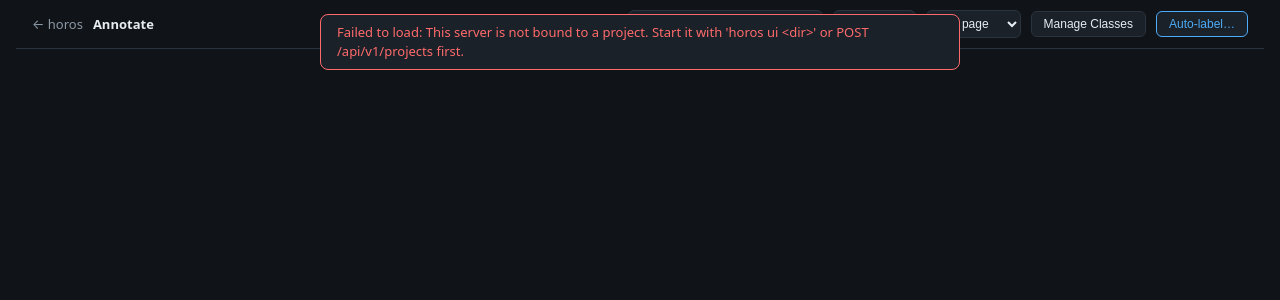
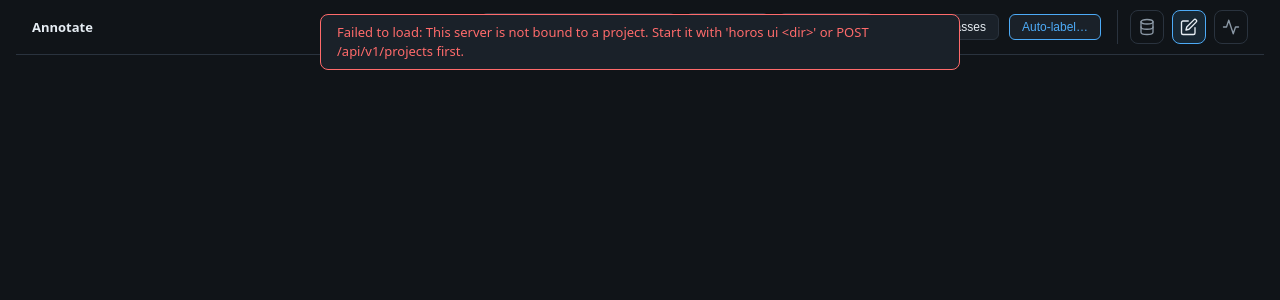
Before and after one commit to SJ-Chuang/horos, a Flask app: page /annotate in a window 1280 px wide. Shown: the top 300 px of the page. Run offline with Flask 3, Linux system fonts and the light colour scheme.

Commit message:
[Fix] Add icon nav to annotate page, drop back link
[Description]
1. 標註頁 grid 視圖的 topbar 移除左側「← horos」返回連結，改在
   右側控制列尾端加上與 Dataset / Training 頁一致的 icon 導覽
   （tooltip + 當前頁高亮），以邊線與功能按鈕區隔
2. editor 視圖的「← Back to Grid」保留——那是頁內導覽，不是站內
   返回連結

[Verification]
1. horos ui <project>，開 http://localhost:5000/annotate
2. 左上不再有「← horos」，右上三個 icon 滑過顯示 tooltip，
   Annotator icon 高亮，點擊可跳轉到 Dataset / Training

```diff
--- a/horos/ui/templates/annotate.html
+++ b/horos/ui/templates/annotate.html
@@ -49,6 +49,23 @@
        letter-spacing: .08em; }
   .topbar { display: flex; align-items: center; gap: 10px; padding: 10px 16px;
             border-bottom: 1px solid var(--line); flex-wrap: wrap; }
+  .page-nav { display: flex; gap: 8px; margin-left: 6px; padding-left: 12px;
+              border-left: 1px solid var(--line); }
+  .page-nav a { position: relative; display: flex; align-items: center;
+                justify-content: center; width: 34px; height: 34px;
+                border: 1px solid var(--line); border-radius: 8px;
+                color: var(--dim); }
+  .page-nav a:hover { border-color: var(--accent); color: var(--accent); }
+  .page-nav a[aria-current] { color: var(--text); border-color: var(--accent);
+                              background: rgba(77, 171, 247, .12); }
+  .page-nav a::after { content: attr(data-tip); position: absolute;
+                       top: calc(100% + 8px); right: 0; z-index: 30;
+                       background: var(--panel); border: 1px solid var(--line);
+                       border-radius: 6px; padding: 3px 10px; font-size: 12px;
+                       color: var(--text); white-space: nowrap; opacity: 0;
+                       pointer-events: none; transition: opacity .12s; }
+  .page-nav a:hover::after { opacity: 1; }
+  .page-nav svg { width: 18px; height: 18px; }
 
   /* ---- grid view ---- */
   #grid-view { padding: 0 16px 16px; }
@@ -141,7 +158,6 @@
 <!-- ============================== grid view ============================== -->
 <div id="grid-view">
   <div class="topbar">
-    <a href="/">← horos</a>
     <span style="font-weight:600">Annotate</span>
     <span id="progress-line"></span>
     <span style="margin-left:auto"></span>
@@ -165,6 +181,23 @@
     </select>
     <button class="btn" id="btn-classes">Manage Classes</button>
     <button class="btn primary" id="btn-autolabel">Auto-label…</button>
+    <nav class="page-nav">
+      <a href="/" data-tip="Dataset">
+        <svg viewBox="0 0 24 24" fill="none" stroke="currentColor" stroke-width="1.8"
+             stroke-linecap="round" stroke-linejoin="round">
+          <ellipse cx="12" cy="5" rx="8" ry="3"/>
+          <path d="M4 5v14c0 1.66 3.58 3 8 3s8-1.34 8-3V5"/>
+          <path d="M4 12c0 1.66 3.58 3 8 3s8-1.34 8-3"/></svg></a>
+      <a href="/annotate" data-tip="Annotator" aria-current="page">
+        <svg viewBox="0 0 24 24" fill="none" stroke="currentColor" stroke-width="1.8"
+             stroke-linecap="round" stroke-linejoin="round">
+          <path d="M11 4H4a2 2 0 0 0-2 2v14a2 2 0 0 0 2 2h14a2 2 0 0 0 2-2v-7"/>
+          <path d="M18.5 2.5a2.12 2.12 0 0 1 3 3L12 15l-4 1 1-4 9.5-9.5z"/></svg></a>
+      <a href="/train" data-tip="Training">
+        <svg viewBox="0 0 24 24" fill="none" stroke="currentColor" stroke-width="1.8"
+             stroke-linecap="round" stroke-linejoin="round">
+          <polyline points="22 12 18 12 15 21 9 3 6 12 2 12"/></svg></a>
+    </nav>
   </div>
   <div class="image-grid" id="image-grid"></div>
   <div class="pagination" id="pagination"></div>
```
